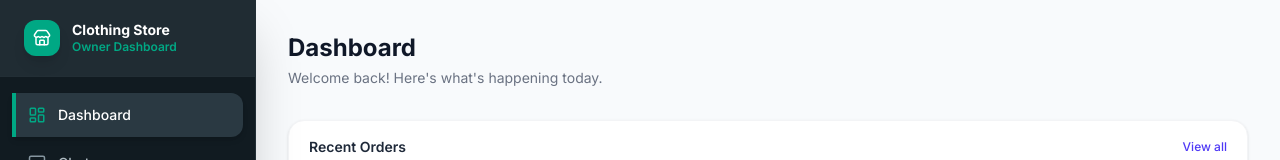
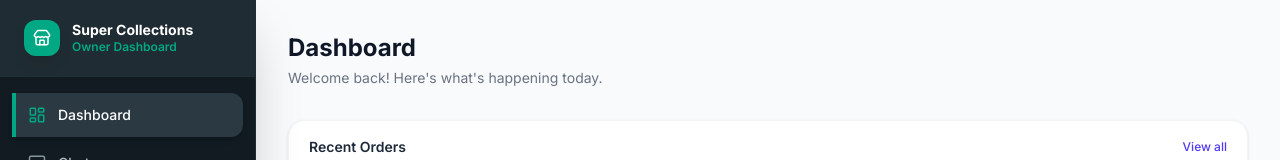
Before and after one commit to sathiskumar449-droid/clothing-store-dashboard, a React (Vite) app in the folder dashboard-web/: page /dashboard in a window 1280 px wide. Shown: the top 160 px of the page. Built offline with nearby package versions, Linux system fonts and the light colour scheme; no server answers.

Commit message:
rebrand: change owner dashboard display name to Super Collections
Updates only user-facing text (sidebar header, browser tab title, meta
description) — no folder/file names, env vars, or package.json name
fields touched.

```diff
--- a/dashboard-web/index.html
+++ b/dashboard-web/index.html
@@ -4,8 +4,8 @@
     <meta charset="UTF-8" />
     <link rel="icon" type="image/svg+xml" href="/favicon.svg" />
     <meta name="viewport" content="width=device-width, initial-scale=1.0" />
-    <meta name="description" content="Owner Dashboard — Manage orders, chats, customers and billing for your clothing store." />
-    <title>Owner Dashboard — Clothing Store</title>
+    <meta name="description" content="Owner Dashboard — Manage orders, chats, customers and billing for Super Collections." />
+    <title>Owner Dashboard — Super Collections</title>
     <link rel="preconnect" href="https://fonts.googleapis.com" />
     <link rel="preconnect" href="https://fonts.gstatic.com" crossorigin />
     <link href="https://fonts.googleapis.com/css2?family=Inter:wght@300;400;500;600;700;800&display=swap" rel="stylesheet" />
--- a/dashboard-web/src/components/layout/Sidebar.jsx
+++ b/dashboard-web/src/components/layout/Sidebar.jsx
@@ -10,7 +10,7 @@
           <Store size={18} className="text-white" />
         </div>
         <div>
-          <p className="text-sm font-bold text-white leading-tight">Clothing Store</p>
+          <p className="text-sm font-bold text-white leading-tight">Super Collections</p>
           <p className="text-xs text-[#00a884] font-semibold">Owner Dashboard</p>
         </div>
       </div>
```
